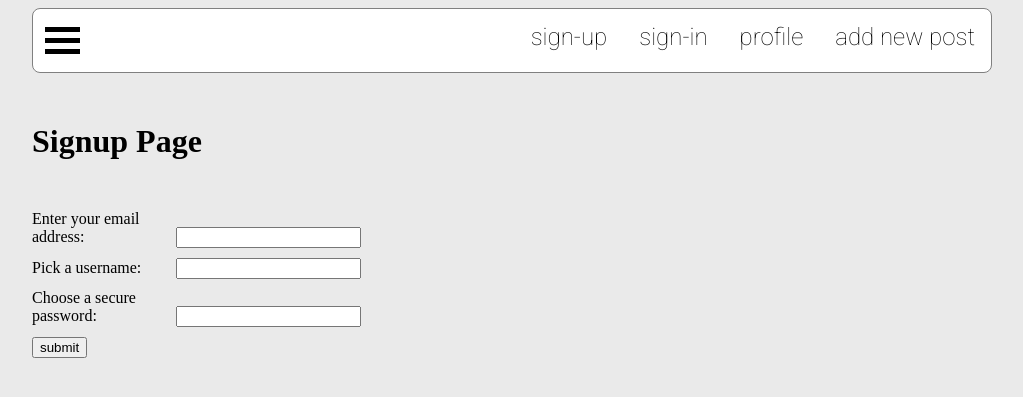
After one commit to ultimatebbqribs/snack_snap, a Flask app: page /sign_up in a window 1280 px wide. The commit adds this page. Shown: the top 397 px of the page, without its empty margins (128-1151 px from the left). Run offline with Flask 2, Linux system fonts and the light colour scheme; some libraries are stand-ins or nearby versions.

Commit message:
finished user sign up function

```diff
--- a/schema.sql
+++ b/schema.sql
@@ -4,14 +4,14 @@ CREATE TABLE users(
     id SERIAL PRIMARY KEY,
     username VARCHAR(50) NOT NULL,
     email VARCHAR(100) NOT NULL,
-    PasswordHash VARCHAR(255)
+    pw_hash TEXT
     );
 
 CREATE TABLE posts(
     user_id INTEGER,
     img_url VARCHAR(255),
     img_title VARCHAR(255),
-    comment_date
+    comment_date TIMESTAMP,
     up_votes INTEGER,
     down_votes INTEGER,
     post_id SERIAL PRIMARY KEY,
--- a/server.py
+++ b/server.py
@@ -3,6 +3,8 @@ from flask import Flask, render_template, request, redirect, make_response, sess
 import cloudinary
 import cloudinary.uploader
 import os
+from flask_bcrypt import Bcrypt
+from models.db import sql_select, sql_write
 
 cloud_name = os.environ.get('cloud_name')
 COLOUDINARY_API_KEY = os.environ.get('api_key')
@@ -15,10 +17,26 @@ cloudinary.config(
 )
 
 app = Flask(__name__)
+bcrypt = Bcrypt(app)
 
 @app.route('/')
 def main():
     return render_template('main.html')
+
+@app.route('/sign_up')
+def sign_up():
+    return render_template('sign_up.html')
+
+@app.route('/sign_up_action', methods=['POST', 'GET'])
+def sign_up_action():
+    username = request.form.get('username')
+    email = request.form.get('email')
+    password = request.form.get('password')
+    pw_hash = bcrypt.generate_password_hash(password)
+    sql_write('INSERT INTO users(username,email,pw_hash) VALUES(%s,%s,%s)', [username,email,pw_hash])
+
+    return redirect('/')
+
 
 @app.route('/add_post', methods=['POST', 'GET'])
 def add_post():
@@ -41,4 +59,4 @@ def img_upload():
 
 if __name__ == '__main__':
     from dotenv import load_dotenv
-    app.run(port=5011, debug=True)
+    app.run(port=5013, debug=True)
--- a/static/style.css
+++ b/static/style.css
@@ -72,3 +72,23 @@ body{
     height: 200px;
     width: 600px
 }
+
+#signup_heading{
+    margin-top: 50px;
+    margin-bottom: 50px;
+}
+#sign_up_form{
+
+}
+input[type=text]{
+
+    margin: 10px 0;
+}
+input[type=submit]{
+    margin: 10px 0;
+}
+
+label{
+    width: 140px;
+    display: inline-block;
+}
--- a/templates/base.html
+++ b/templates/base.html
@@ -19,8 +19,8 @@
         <div class="menu_line"></div>
         </div>
 
-        <li id="drop_down"><a href="">drop down</a></li>
-        <li><a href="">username</a></li>
+        <li id="drop_down"><a href="/sign_up">sign-up</a></li>
+        <li><a href="">sign-in</a></li>
         <li><a href="">profile</a></li>
         <li><a href="">add new post </a></li>
 
--- /dev/null
+++ b/templates/sign_up.html
@@ -0,0 +1,25 @@
+{% extends "base.html" %}
+{% block title %}Sign-Up Page{% endblock %}
+{% block content %}
+
+<h1 id="signup_heading">Signup Page</h1>
+
+<div id="sign_up_form">
+    <form action="sign_up_action" method="post">
+        <div>
+            <label for="email">Enter your email address:</label>
+            <input type="email" name="email" id="email">
+        </div>
+        <div>
+            <label for="username">Pick a username:</label>
+            <input type="text" name="username" id="username">
+        </div>
+        <div>
+            <label for="password">Choose a secure password:</label>
+            <input type="password" name="password" id="password">
+        </div>
+        <input type="submit" value="submit">
+    </form>
+</div>
+
+{% endblock%}
```
Also changed, not shown: models/db.py (added, +20 -0 lines).
